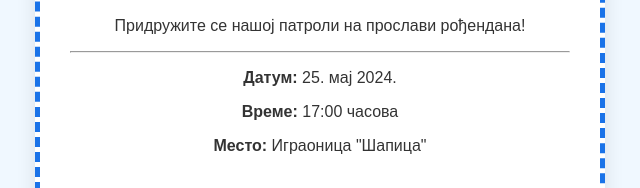
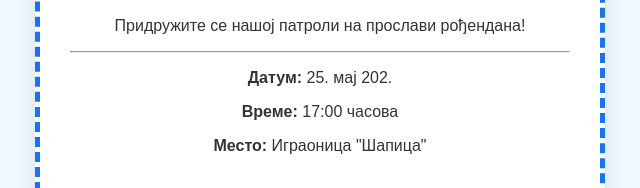
Before and after one commit to tisidora/patrolne-sape, a plain HTML site: page index.html in a window 1280 px wide. Shown: the part 400-588 px from the top of the page, 320-960 px from the left. Drawn offline with Linux system fonts and the light colour scheme.

Commit message:
Update index.html

```diff
--- a/index.html
+++ b/index.html
@@ -80,7 +80,7 @@
         <h2>Позивница</h2>
         <p>Придружите се нашој патроли на прослави рођендана!</p>
         <hr>
-        <p><strong>Датум:</strong> 25. мај 2024.</p>
+        <p><strong>Датум:</strong> 25. мај 202.</p>
         <p><strong>Време:</strong> 17:00 часова</p>
         <p><strong>Место:</strong> Играоница "Шапица"</p>
 
```
